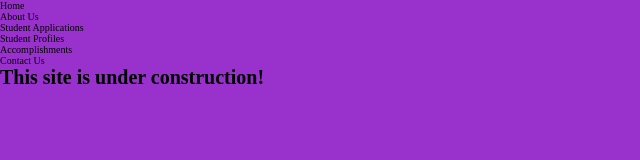
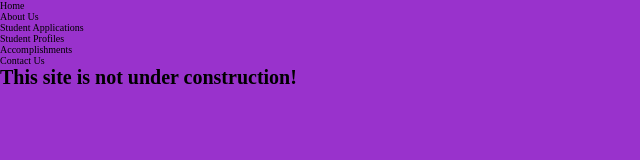
Before and after one commit to AndrewEmeg/new-seasons, a website built with Vite: page index.html in a window 1280 px wide. Shown: the full height of the page, 0-640 px from the left. Built offline with nearby package versions, Linux system fonts and the light colour scheme.

Commit message:
Added 'not'

```diff
--- a/index.html
+++ b/index.html
@@ -8,7 +8,7 @@
   </head>
   <body>
     <header></header>
-    <h1>This site is under construction!</h1>
+    <h1>This site is not under construction!</h1>
     <div id="app"></div>
     <script type="module" src="/main.js"></script>
   </body>
```
